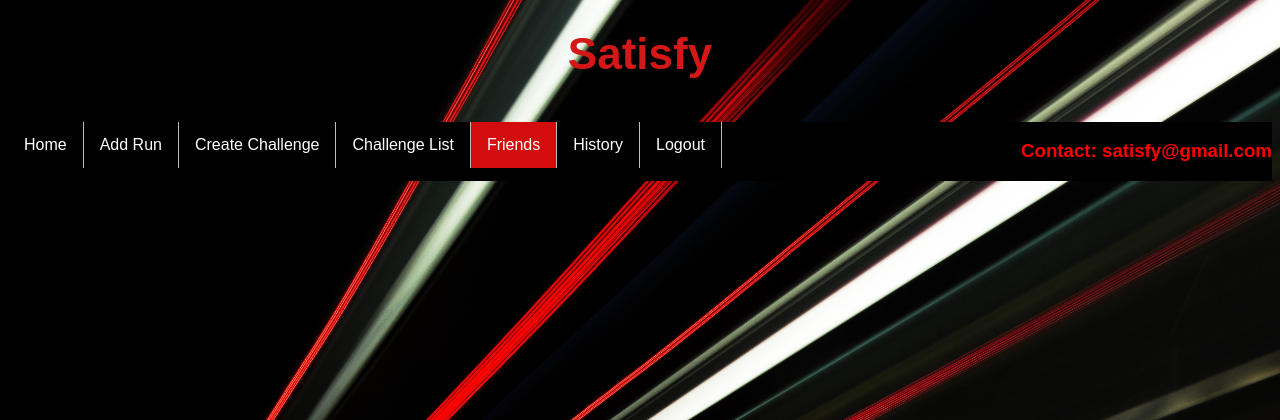
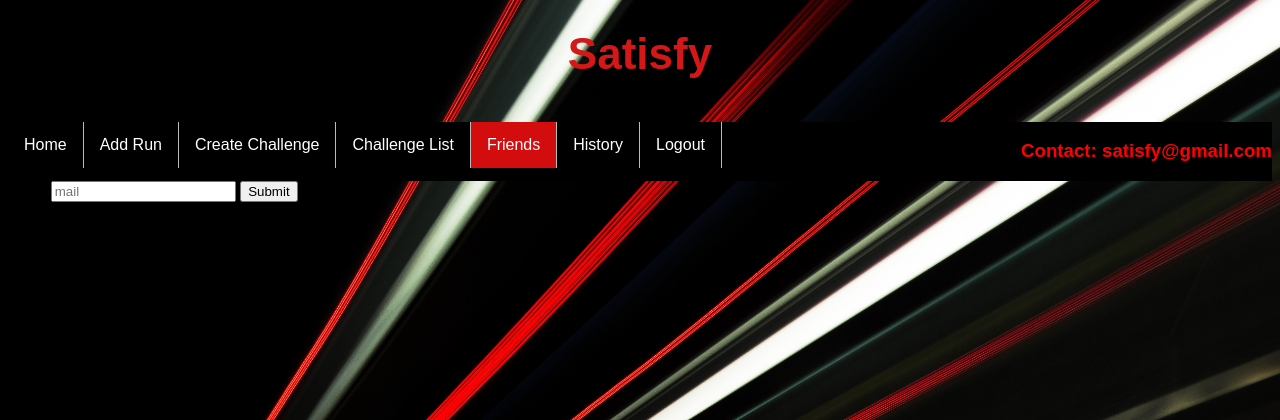
Before and after one commit to VadirajaRao/Satisfy, a Flask app: page /friends in a window 1280 px wide. Shown: the top 420 px of the page. Run offline with Flask 2, Linux system fonts and the light colour scheme.

Commit message:
Started with friends functionality with mailing feature

```diff
--- a/server.py
+++ b/server.py
@@ -1,12 +1,22 @@
 """ This script will run on the server and will keep the site alive. """
 
 from flask import Flask, redirect, url_for, render_template, request, session
+from flask_mail import Mail, Message
 import insert
 import check_credentials
 import retriever
 
 app = Flask(__name__)
 app.secret_key = "we are the best"
+
+mail = Mail(app)
+app.config['MAIL_SERVER'] = 'smtp.gmail.com'
+app.config['MAIL_PORT'] = 465
+app.config['MAIL_USERNAME'] = 'satisfybit@gmail.com'
+app.config['MAIL_PASSWORD'] = 'laferrar1'
+app.config['MAIL_USE_TLS'] = False
+app.config['MAIL_USE_SSL'] = True
+mail = Mail(app)
 
 db = insert.insert_val()
 check = check_credentials.credentials()
@@ -148,9 +158,33 @@ def challenges():
     challenges = ret.get_all_challenges(uid)
     return render_template('/challengelist.html', res = challenges)
 
-@app.route('/friends')
+@app.route('/friends', methods = ['POST', 'GET'])
 def friends():
-    return render_template('/friends.html')
+    clear = False
+    if request.method == 'POST':
+        mail_id = request.form['mail']
+        msg = Message('You have a new friend!!', sender = 'satisfybit@gmail.com', recipients=[mail_id])
+        uid = ret.get_uid(session['username'])
+        fname = ret.get_fname(uid)
+        lname = ret.get_lname(uid)
+        msg.body = fname + lname + " has added you as a friend\nHeil Hitler!!"
+        mail.send(msg)
+
+        clear = True
+
+    if not clear:
+        return render_template('/friends.html')
+    else:
+        return redirect(url_for('homepage'))
+
+"""
+@app.route('/mail')
+def mail_sender():
+    msg = Message('Hello Sujay', sender = 'satisfybit@gmail.com', recipients=['sujayputtu@gmail.com'])
+    msg.body = "Neenu kenchanalli kencha kananno"
+    mail.send(msg)
+    return "Pass"
+"""
 
 if __name__ == '__main__':
     app.debug = True
--- a/templates/friends.html
+++ b/templates/friends.html
@@ -31,6 +31,14 @@
                     <li style="float:right"><h3 class="contact">Contact: satisfy@gmail.com</h3></li>
                 </ul>
             </div>
+
+            <div>
+                <form action="https://127.0.0.1:5000/friends" method='POST'>
+                    Mail : <input type="email" placeholder="mail" name="mail">
+
+                    <input type="submit">
+                </form>
+            </div>
         </div>
     </body>
 </html>
```
Also changed, not shown: retriever.py (+18 -0 lines).
